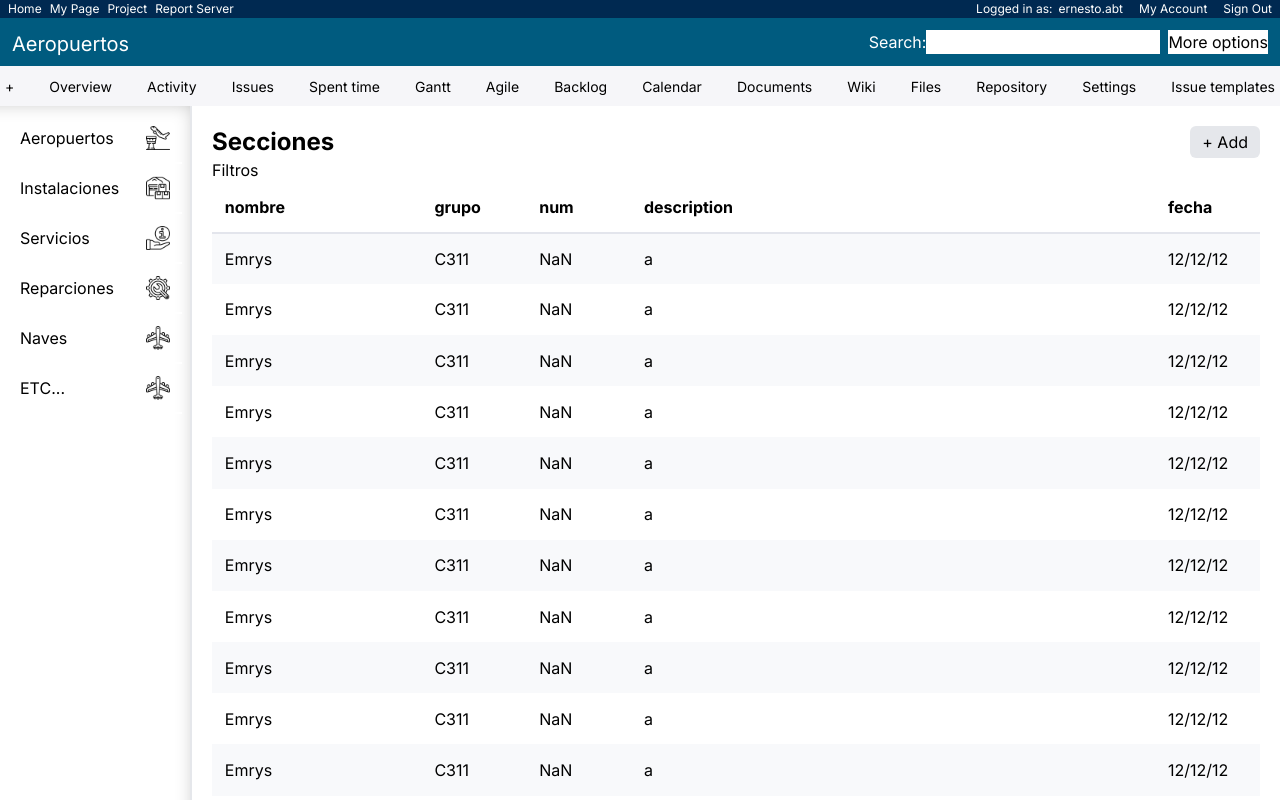
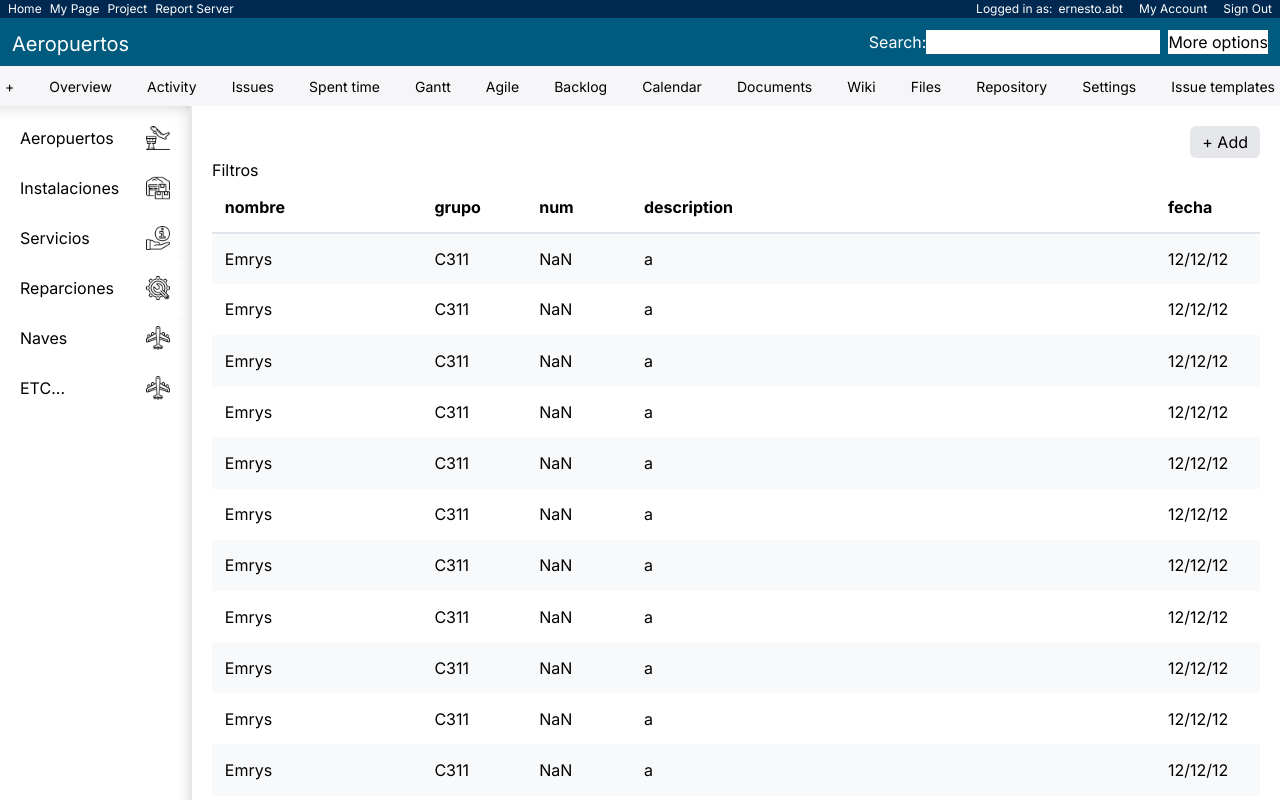
Before and after one commit to IS-BD-Team/airport-management, a Next.js app in the folder FrontEnd/: page /dashboard/DataManagementSection in a window 1280 px wide. Built offline with nearby package versions, Linux system fonts and the light colour scheme.

Commit message:
feat/add links to sidebar

```diff
--- a/FrontEnd/app/components/SideBarItem.tsx
+++ b/FrontEnd/app/components/SideBarItem.tsx
@@ -1,16 +1,23 @@
 import { StaticImageData } from "next/image";
 import Image from "next/image";
+import Link from "next/link";
 
 export type NavBarItemProps = {
     text: string;
     icon: StaticImageData;
-}
+};
 
-export default function SideBarItem(props: NavBarItemProps){
+export default function SideBarItem(props: NavBarItemProps) {
     return (
-        <li className="p-3 justify-between flex border-b-2 border-[white] hover:border-b-2 hover:border-[lightgray] cursor-pointer">
-            {props.text}
-            <Image src={props.icon} className="h-6 w-6" alt="icono del item"/>
-        </li>
+        <Link href={"/dashboard/DataManagementSection?entity=" + props.text}>
+            <li className="p-3 justify-between flex border-b-2 border-[white] hover:border-b-2 hover:border-[lightgray] cursor-pointer">
+                {props.text}
+                <Image
+                    src={props.icon}
+                    className="h-6 w-6"
+                    alt="icono del item"
+                />
+            </li>
+        </Link>
     );
 }
--- a/FrontEnd/app/dashboard/DataManagementSection/components/CustomTable.tsx
+++ b/FrontEnd/app/dashboard/DataManagementSection/components/CustomTable.tsx
@@ -1,4 +1,5 @@
 import { Aeropuerto, Instalacion, Cliente, Servicio, TestingType } from "@/app/utils/types";
+import Link from "next/link";
 
 type CustomTableProps = {
     data: Aeropuerto[] | Instalacion[] | Cliente[] | Servicio[] | TestingType[];
--- a/FrontEnd/app/dashboard/DataManagementSection/page.tsx
+++ b/FrontEnd/app/dashboard/DataManagementSection/page.tsx
@@ -1,12 +1,10 @@
+"use client";
+
+import { useSearchParams } from "next/navigation";
 import CustomTable from "./components/CustomTable";
 
-type DataManagementProps = {
-    section: string;
-};
+export default function DataManagement() {
 
-
-
-export default function DataManagement(props: DataManagementProps) {
     const data = [
         {nombre: "Emrys", grupo:"C311", num:"NaN", description:"a", fecha: "12/12/12"},
         {nombre: "Emrys", grupo:"C311", num:"NaN", description:"a", fecha: "12/12/12"},
@@ -26,12 +24,18 @@ export default function DataManagement(props: DataManagementProps) {
         {nombre: "Emrys", grupo:"C311", num:"NaN", description:"a", fecha: "12/12/12"},
     ]
 
+    const searchParams = useSearchParams();
+    const entity = searchParams.get("entity");
+
+    {
+        /*pedir a la bd */
+    }
+
     return (
         <div className="m-5">
             <header className="flex justify-between">
                 <h2 className="text-2xl font-bold">
-                    {/*props.section*/}
-                    Secciones
+                    {entity}
                 </h2>
                 <button className="bg-gray-200 px-3 py-1 rounded-md">
                     + Add
```
